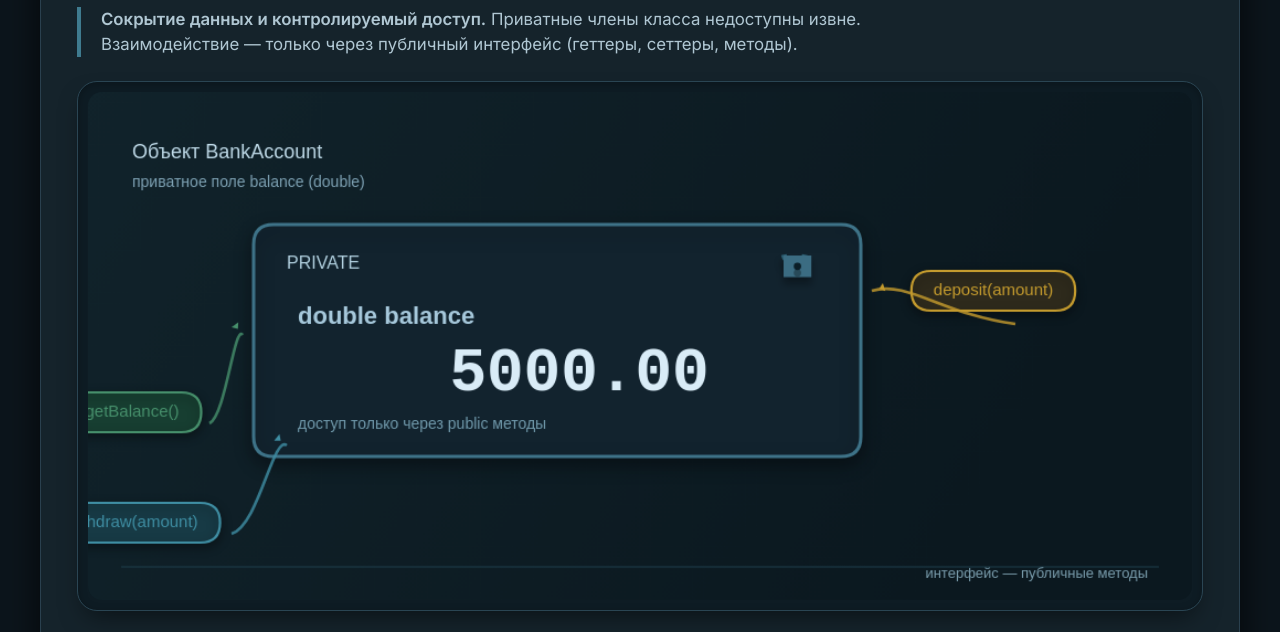
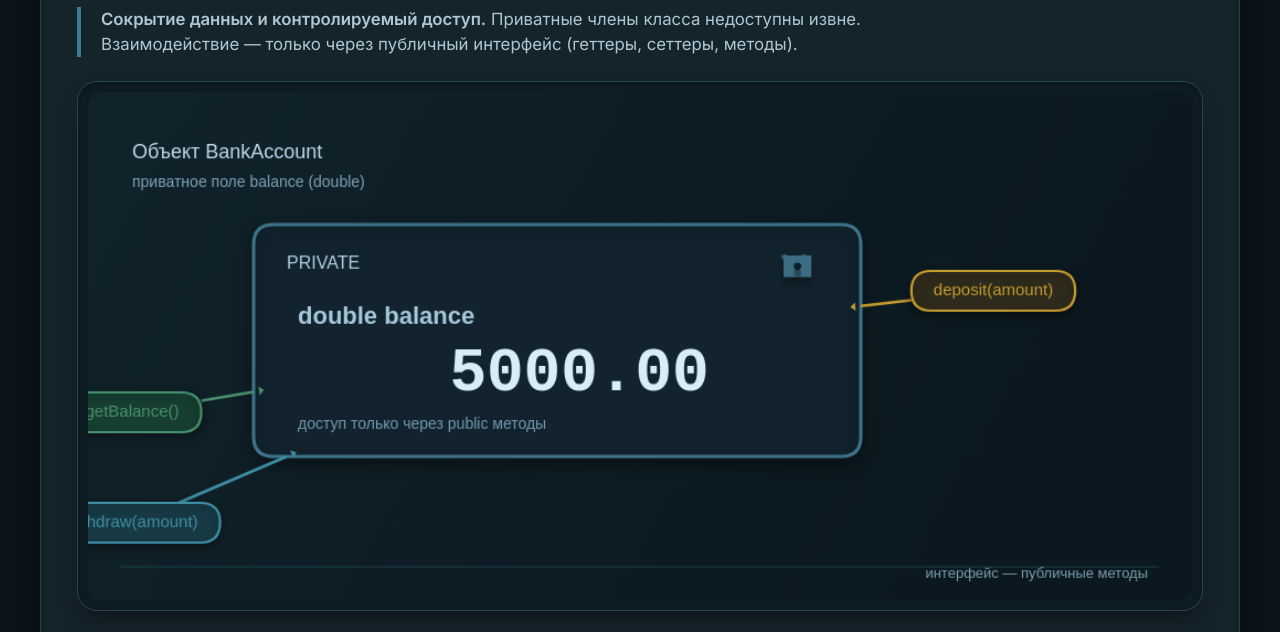
Before and after one commit to LostDit/Incaps, a plain HTML site: page index.html in a window 1280 px wide. Shown: the part 109-741 px from the top of the page. Drawn offline with Linux system fonts and the light colour scheme.

Commit message:
Изменил логику прорисовки стрелок + убрал лишние строчки объяснения

```diff
--- a/index.html
+++ b/index.html
@@ -8,12 +8,7 @@
   <link rel="preconnect" href="https://fonts.gstatic.com" crossorigin>
   <link href="https://fonts.googleapis.com/css2?family=Inter:opsz,wght@14..32,400;14..32,500;14..32,600&display=swap" rel="stylesheet">
   <style>
-    * {
-      margin: 0;
-      padding: 0;
-      box-sizing: border-box;
-    }
-
+    * { margin: 0; padding: 0; box-sizing: border-box; }
     body {
       background: #0c151c;
       font-family: 'Inter', sans-serif;
@@ -22,12 +17,7 @@
       justify-content: center;
       color: #d6e3ec;
     }
-
-    .main-container {
-      max-width: 1200px;
-      width: 100%;
-    }
-
+    .main-container { max-width: 1200px; width: 100%; }
     .card {
       background: #15232b;
       border-radius: 28px;
@@ -36,7 +26,6 @@
       border: 1px solid #2a404e;
       margin-bottom: 28px;
     }
-
     h1 {
       font-weight: 500;
       font-size: 2.5rem;
@@ -47,7 +36,6 @@
       gap: 16px;
       margin-bottom: 10px;
     }
-
     .subhead {
       font-size: 1.05rem;
       color: #b0c7d3;
@@ -56,7 +44,6 @@
       padding-left: 20px;
       line-height: 1.5;
     }
-
     .canvas-wrapper {
       background: #0e1c24;
       border-radius: 20px;
@@ -65,7 +52,6 @@
       margin-bottom: 24px;
       border: 1px solid #2a4553;
     }
-
     canvas {
       display: block;
       width: 100%;
@@ -74,7 +60,6 @@
       background: #0e1c24;
       cursor: default;
     }
-
     .control-bar {
       display: flex;
       flex-wrap: wrap;
@@ -83,7 +68,6 @@
       gap: 14px 24px;
       margin: 8px 0 18px;
     }
-
     .btn-group {
       display: flex;
       gap: 10px;
@@ -92,7 +76,6 @@
       border-radius: 48px;
       border: 1px solid #2f4a58;
     }
-
     .btn {
       background: #1f3745;
       border: none;
@@ -112,7 +95,6 @@
       gap: 6px;
       min-width: 100px;
     }
-
     .btn:hover {
       background: #2a4a5c;
       border-color: #608a9c;
@@ -120,17 +102,8 @@
       box-shadow: 0 8px 14px #00000040;
       transform: scale(0.98);
     }
-
-    .btn.primary {
-      background: #2f6b82;
-      border-color: #1e5568;
-      color: white;
-    }
-
-    .btn.primary:hover {
-      background: #3e819b;
-    }
-
+    .btn.primary { background: #2f6b82; border-color: #1e5568; color: white; }
+    .btn.primary:hover { background: #3e819b; }
     .value-panel {
       background: #11232c;
       padding: 8px 28px;
@@ -143,7 +116,6 @@
       align-items: center;
       gap: 12px;
     }
-
     .value-panel span {
       font-weight: 700;
       background: #1a3542;
@@ -154,14 +126,12 @@
       min-width: 110px;
       text-align: center;
     }
-
     .info-grid {
       display: grid;
       grid-template-columns: repeat(auto-fit, minmax(210px, 1fr));
       gap: 22px;
       margin: 32px 0 28px;
     }
-
     .info-card {
       background: #102029;
       padding: 22px 18px;
@@ -169,7 +139,6 @@
       border: 1px solid #2c4757;
       box-shadow: 0 8px 12px #00000030;
     }
-
     .info-card h3 {
       font-weight: 500;
       font-size: 1.3rem;
@@ -178,13 +147,7 @@
       border-bottom: 1px solid #2c5566;
       padding-bottom: 8px;
     }
-
-    .info-card p {
-      color: #b1ccda;
-      line-height: 1.5;
-      font-size: 0.95rem;
-    }
-
+    .info-card p { color: #b1ccda; line-height: 1.5; font-size: 0.95rem; }
     .code-block {
       background: #0b181f;
       border-radius: 20px;
@@ -193,7 +156,6 @@
       margin: 28px 0 20px;
       overflow-x: auto;
     }
-
     .code-block pre {
       font-family: 'SF Mono', 'Menlo', 'Monaco', 'Cascadia Code', monospace;
       font-size: 0.95rem;
@@ -202,7 +164,6 @@
       white-space: pre-wrap;
       word-break: break-word;
     }
-
     .comparison {
       display: flex;
       flex-wrap: wrap;
@@ -213,18 +174,13 @@
       border: 1px solid #2f4e5d;
       margin-top: 20px;
     }
-
-    .comparison > div {
-      flex: 1 1 240px;
-    }
-
+    .comparison > div { flex: 1 1 240px; }
     .comparison h4 {
       font-weight: 500;
       color: #b9d6e5;
       margin-bottom: 12px;
       font-size: 1.2rem;
     }
-
     .footer-note {
       margin-top: 28px;
       text-align: center;
@@ -233,22 +189,10 @@
       border-top: 1px solid #1e3946;
       padding-top: 24px;
     }
-
-    .footer-note a {
-      color: #b0d2e4;
-      text-decoration: none;
-    }
-
-    .keyword {
-      color: #c792ea;
-    }
-    .type {
-      color: #82aaff;
-    }
-    .func {
-      color: #ffcb8b;
-    }
-
+    .footer-note a { color: #b0d2e4; text-decoration: none; }
+    .keyword { color: #c792ea; }
+    .type { color: #82aaff; }
+    .func { color: #ffcb8b; }
     @media (max-width: 650px) {
       .card { padding: 20px 16px; }
       h1 { font-size: 2rem; }
@@ -293,22 +237,10 @@
   <div class="card">
     <h2 style="font-weight: 400; font-size: 1.8rem; margin-bottom: 16px; color: #d2e4ef;">Почему инкапсуляция важна</h2>
     <div class="info-grid">
-      <div class="info-card">
-        <h3>Скрытие данных</h3>
-        <p>Приватные поля (private) защищены от случайного изменения. Внешний код не может испортить внутреннее состояние объекта.</p>
-      </div>
-      <div class="info-card">
-        <h3>Контроль доступа</h3>
-        <p>Геттеры и сеттеры позволяют валидировать данные перед присваиванием. Например, баланс не может стать отрицательным без специальной логики.</p>
-      </div>
-      <div class="info-card">
-        <h3>Упрощение поддержки</h3>
-        <p>Внутреннюю реализацию можно менять, не затрагивая код, который использует класс. Публичный интерфейс остаётся стабильным.</p>
-      </div>
-      <div class="info-card">
-        <h3>Повышение модульности</h3>
-        <p>Класс становится самодостаточным компонентом. Легче тестировать, переиспользовать и понимать.</p>
-      </div>
+      <div class="info-card"><h3>Скрытие данных</h3><p>Приватные поля (private) защищены от случайного изменения. Внешний код не может испортить внутреннее состояние объекта.</p></div>
+      <div class="info-card"><h3>Контроль доступа</h3><p>Геттеры и сеттеры позволяют валидировать данные перед присваиванием. Например, баланс не может стать отрицательным без специальной логики.</p></div>
+      <div class="info-card"><h3>Упрощение поддержки</h3><p>Внутреннюю реализацию можно менять, не затрагивая код, который использует класс. Публичный интерфейс остаётся стабильным.</p></div>
+      <div class="info-card"><h3>Повышение модульности</h3><p>Класс становится самодостаточным компонентом. Легче тестировать, переиспользовать и понимать.</p></div>
     </div>
   </div>
 
@@ -340,14 +272,8 @@
 
   <div class="card">
     <div class="comparison">
-      <div>
-        <h4>Инкапсуляция</h4>
-        <p style="color: #b6d0dd;">Механизм языка, объединяющий данные и методы в классе и ограничивающий доступ к деталям реализации. Отвечает на вопрос «как это сделано».</p>
-      </div>
-      <div>
-        <h4>Абстракция</h4>
-        <p style="color: #b6d0dd;">Концепция, скрывающая сложность и показывающая только необходимый интерфейс. Отвечает на вопрос «что делает объект».</p>
-      </div>
+      <div><h4>Инкапсуляция</h4><p style="color: #b6d0dd;">Механизм языка, объединяющий данные и методы в классе и ограничивающий доступ к деталям реализации. Отвечает на вопрос «как это сделано».</p></div>
+      <div><h4>Абстракция</h4><p style="color: #b6d0dd;">Концепция, скрывающая сложность и показывающая только необходимый интерфейс. Отвечает на вопрос «что делает объект».</p></div>
     </div>
     <p style="margin-top: 20px; color: #a1bfcf;">Инкапсуляция — один из способов достижения абстракции. В C++ она реализуется с помощью спецификаторов <code>private</code>, <code>protected</code>, <code>public</code>.</p>
   </div>
@@ -364,22 +290,16 @@
 
     class BankAccount {
       #balance;
-
       constructor(initial = 5000.0) {
         this.#balance = Math.max(0, Number(initial) || 0);
       }
-
-      getBalance() {
-        return this.#balance;
-      }
-
+      getBalance() { return this.#balance; }
       deposit(amount) {
         const val = Number(amount);
         if (isNaN(val) || val <= 0) return false;
         this.#balance += val;
         return true;
       }
-
       withdraw(amount) {
         const val = Number(amount);
         if (isNaN(val) || val <= 0) return false;
@@ -389,7 +309,6 @@
         }
         return false;
       }
-
       reset(newBalance = 5000.0) {
         const val = Number(newBalance);
         if (!isNaN(val) && val >= 0) {
@@ -399,7 +318,6 @@
     }
 
     const account = new BankAccount(5000.0);
-
     const canvas = document.getElementById('mainCanvas');
     const ctx = canvas.getContext('2d');
     const balanceSpan = document.getElementById('balanceDisplay');
@@ -408,90 +326,7 @@
     let targetBalance = account.getBalance();
     let animFrame = null;
 
-    function formatBalance(value) {
-      return value.toFixed(2);
-    }
-
-    function drawCanvas(currentVal) {
-      const w = canvas.width, h = canvas.height;
-      ctx.clearRect(0, 0, w, h);
-
-      const grad = ctx.createLinearGradient(0, 0, w*0.8, h);
-      grad.addColorStop(0, '#11232b');
-      grad.addColorStop(1, '#0b181f');
-      ctx.fillStyle = grad;
-      ctx.fillRect(0, 0, w, h);
-
-      ctx.strokeStyle = '#1e3f4d';
-      ctx.lineWidth = 1.2;
-      ctx.beginPath();
-      ctx.moveTo(30, h-30);
-      ctx.lineTo(w-30, h-30);
-      ctx.stroke();
-
-      ctx.font = '500 18px Inter, sans-serif';
-      ctx.fillStyle = '#bed9e7';
-      ctx.textAlign = 'left';
-      ctx.fillText('Объект BankAccount', 40, 60);
-
-      ctx.font = '400 14px Inter, sans-serif';
-      ctx.fillStyle = '#7ea2b4';
-      ctx.fillText('приватное поле balance (double)', 40, 86);
-
-      const boxX = 150, boxY = 120, boxW = 550, boxH = 210;
-
-      ctx.shadowColor = '#00000060';
-      ctx.shadowBlur = 16;
-      ctx.shadowOffsetY = 6;
-
-      ctx.fillStyle = '#12232e';
-      ctx.strokeStyle = '#3e7388';
-      ctx.lineWidth = 3;
-      ctx.beginPath();
-      ctx.roundRect(boxX, boxY, boxW, boxH, 18);
-      ctx.fill();
-      ctx.stroke();
-
-      ctx.shadowColor = 'transparent';
-      ctx.shadowBlur = 0;
-
-      ctx.font = '500 16px Inter, sans-serif';
-      ctx.fillStyle = '#b1d0df';
-      ctx.fillText('PRIVATE', boxX + 30, boxY + 40);
-
-      drawLockIcon(boxX + boxW - 70, boxY + 28, 28);
-
-      ctx.font = '600 22px Inter, sans-serif';
-      ctx.fillStyle = '#a6c8db';
-      ctx.fillText('double balance', boxX + 40, boxY + 90);
-
-      ctx.font = '700 56px "Inter", monospace';
-      ctx.fillStyle = '#d9ecf7';
-      ctx.textAlign = 'center';
-      ctx.fillText(formatBalance(currentVal), boxX + boxW/2 + 20, boxY + 150);
-
-      ctx.font = '400 14px Inter, sans-serif';
-      ctx.fillStyle = '#719aac';
-      ctx.textAlign = 'left';
-      ctx.fillText('доступ только через public методы', boxX + 40, boxY + 185);
-
-      ctx.textAlign = 'center';
-
-      drawMethodBadge(40, 290, 'getBalance()', '#47906c', '#173e31');
-      drawCurvedArrow(110, 300, boxX-10, boxY+100, '#47906c');
-
-      drawMethodBadge(w - 180, 180, 'deposit(amount)', '#c49b2e', '#2e2a1c');
-      drawCurvedArrow(w-160, 210, boxX+boxW+10, boxY+60, '#c49b2e');
-
-      drawMethodBadge(40, 390, 'withdraw(amount)', '#3f8ea3', '#173a45');
-      drawCurvedArrow(130, 400, boxX+30, boxY+boxH-10, '#3f8ea3');
-
-      ctx.font = '400 13px Inter, sans-serif';
-      ctx.fillStyle = '#7b9eae';
-      ctx.textAlign = 'right';
-      ctx.fillText('интерфейс — публичные методы', w-40, h-20);
-      ctx.textAlign = 'left';
-    }
+    function formatBalance(value) { return value.toFixed(2); }
 
     CanvasRenderingContext2D.prototype.roundRect = function(x, y, w, h, r) {
       if (w < 2 * r) r = w / 2;
@@ -531,6 +366,55 @@
       ctx.restore();
     }
 
+    function getRectEdgePoint(rect, targetX, targetY) {
+      const centerX = rect.x + rect.w/2;
+      const centerY = rect.y + rect.h/2;
+      const dx = targetX - centerX;
+      const dy = targetY - centerY;
+      if (Math.abs(dx) < 0.001 && Math.abs(dy) < 0.001) return { x: centerX, y: centerY };
+      const halfW = rect.w/2, halfH = rect.h/2;
+      const scaleX = Math.abs(dx) > 0.001 ? halfW / Math.abs(dx) : Infinity;
+      const scaleY = Math.abs(dy) > 0.001 ? halfH / Math.abs(dy) : Infinity;
+      const scale = Math.min(scaleX, scaleY);
+      return { x: centerX + dx * scale, y: centerY + dy * scale };
+    }
+
+    function drawConnectionArrow(rectFrom, rectTo, color) {
+      const fromCenter = { x: rectFrom.x + rectFrom.w/2, y: rectFrom.y + rectFrom.h/2 };
+      const toCenter = { x: rectTo.x + rectTo.w/2, y: rectTo.y + rectTo.h/2 };
+
+      let start = getRectEdgePoint(rectFrom, toCenter.x, toCenter.y);
+      let end = getRectEdgePoint(rectTo, fromCenter.x, fromCenter.y);
+
+      const angle = Math.atan2(end.y - start.y, end.x - start.x);
+      const arrowSize = 12;
+
+      // Сдвигаем конечную точку наружу, чтобы наконечник был снаружи
+      const outwardEnd = {
+        x: end.x + arrowSize * 0.8 * Math.cos(angle),
+        y: end.y + arrowSize * 0.8 * Math.sin(angle)
+      };
+
+      ctx.save();
+      ctx.strokeStyle = color;
+      ctx.fillStyle = color;
+      ctx.lineWidth = 2.5;
+      ctx.beginPath();
+      ctx.moveTo(start.x, start.y);
+      ctx.lineTo(end.x, end.y);
+      ctx.stroke();
+
+      ctx.beginPath();
+      ctx.moveTo(outwardEnd.x, outwardEnd.y);
+      ctx.lineTo(outwardEnd.x - arrowSize * 0.5 * Math.cos(angle - 0.7),
+                 outwardEnd.y - arrowSize * 0.5 * Math.sin(angle - 0.7));
+      ctx.lineTo(outwardEnd.x - arrowSize * 0.5 * Math.cos(angle + 0.7),
+                 outwardEnd.y - arrowSize * 0.5 * Math.sin(angle + 0.7));
+      ctx.closePath();
+      ctx.fill();
+      ctx.restore();
+    }
+
     function drawMethodBadge(x, y, text, color, bgColor) {
       ctx.save();
       ctx.font = '500 15px Inter, sans-serif';
@@ -538,7 +422,6 @@
       const padding = 20;
       const width = metrics.width + padding*2;
       const height = 36;
-
       ctx.shadowColor = '#00000060';
       ctx.shadowBlur = 10;
       ctx.shadowOffsetY = 3;
@@ -549,49 +432,115 @@
       ctx.roundRect(x - width/2, y - height/2, width, height, 30);
       ctx.fill();
       ctx.stroke();
-
       ctx.shadowColor = 'transparent';
       ctx.fillStyle = color;
       ctx.textAlign = 'center';
       ctx.textBaseline = 'middle';
       ctx.fillText(text, x, y);
       ctx.restore();
+      return { x: x - width/2, y: y - height/2, w: width, h: height };
     }
 
-    function drawCurvedArrow(fromX, fromY, toX, toY, color) {
+    function getBadgeRect(x, y, text) {
       ctx.save();
-      ctx.strokeStyle = color + 'd0';
-      ctx.fillStyle = color;
-      ctx.lineWidth = 2.6;
+      ctx.font = '500 15px Inter, sans-serif';
+      const metrics = ctx.measureText(text);
+      const padding = 20;
+      const width = metrics.width + padding*2;
+      const height = 36;
+      ctx.restore();
+      return { x: x - width/2, y: y - height/2, w: width, h: height };
+    }
+
+    function drawCanvas(currentVal) {
+      const w = canvas.width, h = canvas.height;
+      ctx.clearRect(0, 0, w, h);
+
+      const grad = ctx.createLinearGradient(0, 0, w*0.8, h);
+      grad.addColorStop(0, '#11232b');
+      grad.addColorStop(1, '#0b181f');
+      ctx.fillStyle = grad;
+      ctx.fillRect(0, 0, w, h);
+
+      ctx.strokeStyle = '#1e3f4d';
+      ctx.lineWidth = 1.2;
       ctx.beginPath();
-      const cp1x = fromX + (toX - fromX)*0.5;
-      const cp1y = fromY - 8;
-      const cp2x = toX - (toX - fromX)*0.25;
-      const cp2y = toY - 10;
-      ctx.moveTo(fromX, fromY);
-      ctx.bezierCurveTo(cp1x, cp1y, cp2x, cp2y, toX, toY);
+      ctx.moveTo(30, h-30);
+      ctx.lineTo(w-30, h-30);
       ctx.stroke();
 
-      const angle = Math.atan2(toY - cp2y, toX - cp2x);
-      const arrowSize = 12;
-      const arrowX = toX - 7 * Math.cos(angle);
-      const arrowY = toY - 7 * Math.sin(angle);
+      ctx.font = '500 18px Inter, sans-serif';
+      ctx.fillStyle = '#bed9e7';
+      ctx.textAlign = 'left';
+      ctx.fillText('Объект BankAccount', 40, 60);
+
+      ctx.font = '400 14px Inter, sans-serif';
+      ctx.fillStyle = '#7ea2b4';
+      ctx.fillText('приватное поле balance (double)', 40, 86);
+
+      const boxX = 150, boxY = 120, boxW = 550, boxH = 210;
+
+      ctx.shadowColor = '#00000060';
+      ctx.shadowBlur = 16;
+      ctx.shadowOffsetY = 6;
+      ctx.fillStyle = '#12232e';
+      ctx.strokeStyle = '#3e7388';
+      ctx.lineWidth = 3;
       ctx.beginPath();
-      ctx.moveTo(arrowX, arrowY);
-      ctx.lineTo(arrowX - arrowSize*0.5 * Math.cos(angle - 0.7), arrowY - arrowSize*0.5 * Math.sin(angle - 0.7));
-      ctx.lineTo(arrowX - arrowSize*0.5 * Math.cos(angle + 0.7), arrowY - arrowSize*0.5 * Math.sin(angle + 0.7));
-      ctx.closePath();
+      ctx.roundRect(boxX, boxY, boxW, boxH, 18);
       ctx.fill();
-      ctx.restore();
+      ctx.stroke();
+      ctx.shadowColor = 'transparent';
+      ctx.shadowBlur = 0;
+
+      ctx.font = '500 16px Inter, sans-serif';
+      ctx.fillStyle = '#b1d0df';
+      ctx.fillText('PRIVATE', boxX + 30, boxY + 40);
+      drawLockIcon(boxX + boxW - 70, boxY + 28, 28);
+
+      ctx.font = '600 22px Inter, sans-serif';
+      ctx.fillStyle = '#a6c8db';
+      ctx.fillText('double balance', boxX + 40, boxY + 90);
+
+      ctx.font = '700 56px "Inter", monospace';
+      ctx.fillStyle = '#d9ecf7';
+      ctx.textAlign = 'center';
+      ctx.fillText(formatBalance(currentVal), boxX + boxW/2 + 20, boxY + 150);
+
+      ctx.font = '400 14px Inter, sans-serif';
+      ctx.fillStyle = '#719aac';
+      ctx.textAlign = 'left';
+      ctx.fillText('доступ только через public методы', boxX + 40, boxY + 185);
+
+      const privateRect = { x: boxX, y: boxY, w: boxW, h: boxH };
+
+      const getBalancePos = { x: 40, y: 290 };
+      const depositPos = { x: w - 180, y: 180 };
+      const withdrawPos = { x: 40, y: 390 };
+
+      const getBalanceRect = getBadgeRect(getBalancePos.x, getBalancePos.y, 'getBalance()');
+      const depositRect = getBadgeRect(depositPos.x, depositPos.y, 'deposit(amount)');
+      const withdrawRect = getBadgeRect(withdrawPos.x, withdrawPos.y, 'withdraw(amount)');
+
+      drawConnectionArrow(getBalanceRect, privateRect, '#47906c');
+      drawConnectionArrow(depositRect, privateRect, '#c49b2e');
+      drawConnectionArrow(withdrawRect, privateRect, '#3f8ea3');
+
+      drawMethodBadge(getBalancePos.x, getBalancePos.y, 'getBalance()', '#47906c', '#173e31');
+      drawMethodBadge(depositPos.x, depositPos.y, 'deposit(amount)', '#c49b2e', '#2e2a1c');
+      drawMethodBadge(withdrawPos.x, withdrawPos.y, 'withdraw(amount)', '#3f8ea3', '#173a45');
+
+      ctx.font = '400 13px Inter, sans-serif';
+      ctx.fillStyle = '#7b9eae';
+      ctx.textAlign = 'right';
+      ctx.fillText('интерфейс — публичные методы', w-40, h-20);
+      ctx.textAlign = 'left';
     }
 
     function animateBalance() {
       const diff = targetBalance - displayBalance;
-      if (Math.abs(diff) < 0.005) {
-        displayBalance = targetBalance;
-      } else {
-        displayBalance += diff * 0.16;
-      }
+      if (Math.abs(diff) < 0.005) displayBalance = targetBalance;
+      else displayBalance += diff * 0.16;
 
       drawCanvas(displayBalance);
       balanceSpan.textContent = formatBalance(displayBalance);
@@ -620,33 +569,24 @@
       account.deposit(250 + Math.random() * 200);
       syncFromAccount();
     });
-
     document.getElementById('withdrawBtn').addEventListener('click', () => {
       account.withdraw(150 + Math.random() * 150);
       syncFromAccount();
     });
-
     document.getElementById('randomOpBtn').addEventListener('click', () => {
-      const r = Math.random();
-      if (r < 0.6) {
-        account.deposit(100 + Math.random() * 500);
-      } else {
-        account.withdraw(50 + Math.random() * 300);
-      }
+      if (Math.random() < 0.6) account.deposit(100 + Math.random() * 500);
+      else account.withdraw(50 + Math.random() * 300);
       syncFromAccount();
     });
-
     document.getElementById('directAccessBtn').addEventListener('click', () => {
-    alert(
-        'Прямой доступ к приватному полю balance невозможен.\n\n' +
+      alert('Прямой доступ к приватному полю balance невозможен.\n\n' +
             'В C++ члены класса, объявленные в секции private, недоступны извне.\n' +
             'Попытка обратиться к account.balance приведёт к ошибке компиляции:\n\n' +
             '  error: \'double BankAccount::balance\' is private\n\n' +
             'Это инкапсуляция — сокрытие внутренних данных и предоставление\n' +
             'контролируемого доступа только через публичные методы.\n\n' +
             'В демонстрации (JavaScript) используется приватное поле #balance,\n' +
-        'которое также недоступно вне класса.'
-    );
+            'которое также недоступно вне класса.');
     });
 
     function resetBalance() {
@@ -658,7 +598,6 @@
       e.preventDefault();
       resetBalance();
     });
-
     document.getElementById('footerReset').addEventListener('click', (e) => {
       e.preventDefault();
       resetBalance();
@@ -669,9 +608,7 @@
     drawCanvas(displayBalance);
     balanceSpan.textContent = formatBalance(displayBalance);
 
-    window.addEventListener('resize', () => {
-      drawCanvas(displayBalance);
-    });
+    window.addEventListener('resize', () => drawCanvas(displayBalance));
   })();
 </script>
 </body>
```
Lines whose indentation alone changed are shown as unchanged.
